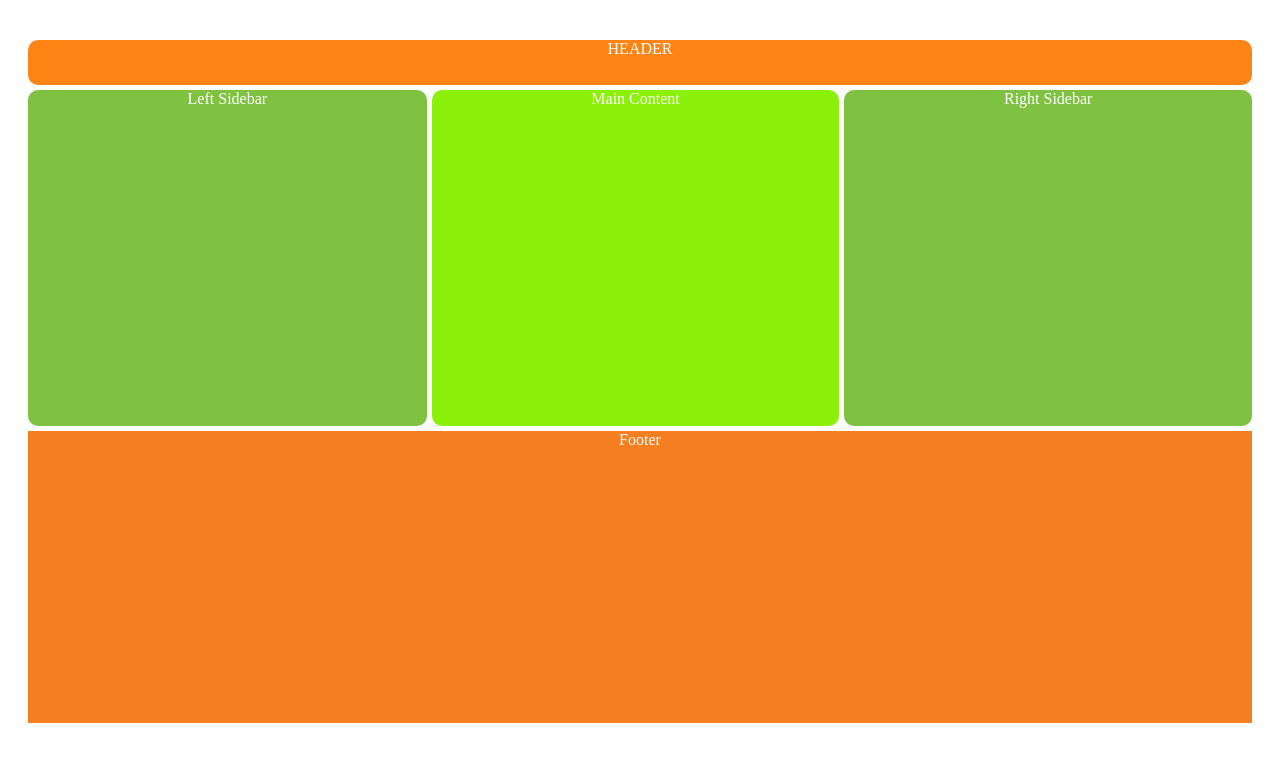
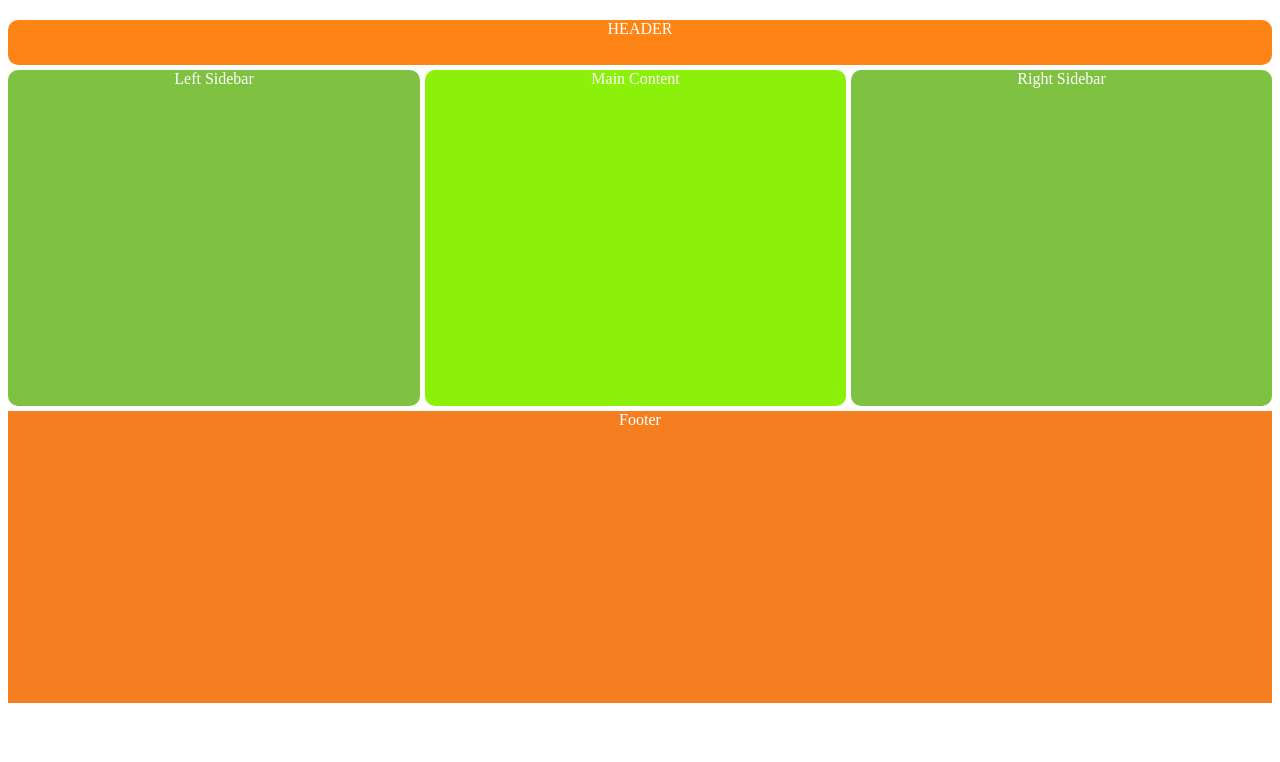
Before and after one commit to Mbuth1a/Assignment-001-Css-Grid-Layout, a plain HTML site: page index.html in a window 1280 px wide. Drawn offline with Linux system fonts and the light colour scheme.

Commit message:
second commit

```diff
--- a/style.css
+++ b/style.css
@@ -11,7 +11,7 @@
     text-align: center;
     color: white;
     border-radius: 30%;
-    padding: 20px 20px;
+
     margin-top: 20px;
     grid-gap: 5px;
 
@@ -21,14 +21,14 @@ nav{
     background-color: #fe8515;
     grid-area: nav;
     border-radius: 20px;
-    box-sizing: border-box;
+
     border-radius: 10px;
 
 }
 Header{
     background-color: #FE8515;
     grid-area: Header;
-    box-sizing: border-box;
+
     border-radius: 10px;
 }
 
```
